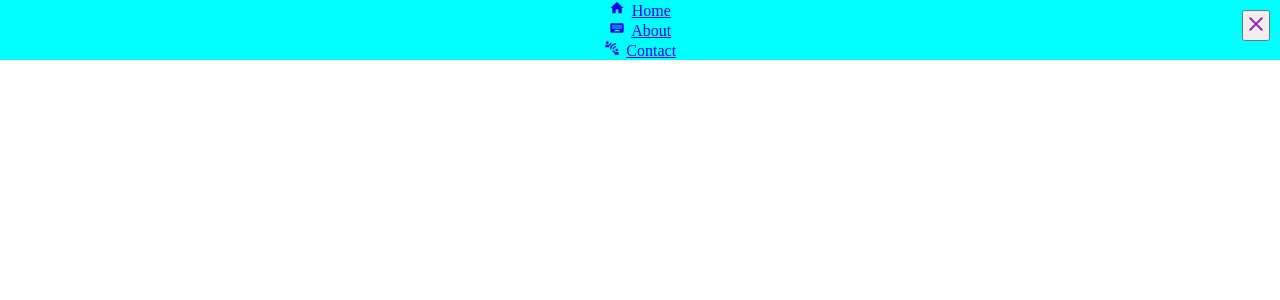
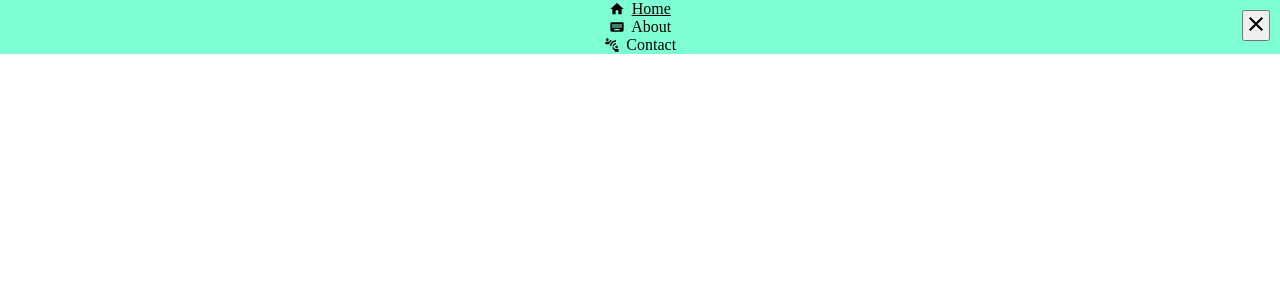
Before and after one commit to Baovola1/nextPf, a Next.js app: page / in a window 1280 px wide. Both pictures are taken after a click on the button 1256 px from the left and 25 px from the top of the page. Shown: the top 300 px of the page. Built offline with nearby package versions, Linux system fonts and the light colour scheme.

Commit message:
mise en place style link UI

```diff
--- a/app/Components/Navigation.js
+++ b/app/Components/Navigation.js
@@ -1,12 +1,14 @@
 "use client";
 import React from "react";
-import Link from "next/link";
 import { useState } from "react";
 import CloseIcon from "@mui/icons-material/Close";
 import MenuIcon from "@mui/icons-material/Menu";
 import HomeIcon from "@mui/icons-material/Home";
 import KeyboardIcon from "@mui/icons-material/Keyboard";
 import ConnectWithoutContactIcon from "@mui/icons-material/ConnectWithoutContact";
+import { Box, Link } from "@mui/material";
+import { Link as RouterLink } from "next/link";
+//import Link from "next/link";
 
 function Navigation() {
   const [showMenu, setShowMenu] = useState(false);
@@ -17,7 +19,7 @@ function Navigation() {
 
   return (
     <>
-      <header style={{ backgroundColor: "cyan" }}>
+      <header style={{ backgroundColor: "#7fffd4" }}>
         <nav className="fixed top-0 w-full flex justify-between p-4 bg-slate-200">
           <div className="sm:hidden">
             <button
@@ -30,9 +32,9 @@ function Navigation() {
               }}
             >
               {showMenu ? (
-                <CloseIcon color="secondary" />
+                <CloseIcon color="dark" />
               ) : (
-                <MenuIcon color="secondary" />
+                <MenuIcon color="dark" />
               )}
             </button>
           </div>
@@ -40,36 +42,62 @@ function Navigation() {
 
         {showMenu && (
           <div className="sm:hidden">
-            <ul
-              style={{
+            <Box
+              sx={{
                 display: "flex",
                 flexDirection: "column",
                 justifyContent: "center",
                 textAlign: "center",
               }}
             >
-              <li>
-                <Link className="block py-2 text-lg" href="/">
+              <Link
+                component={RouterLink}
+                color="inherit"
+                href="/"
+                underline="hover"
+                sx={{
+                  display: "flex",
+                  alignItems: "center",
+                  justifyContent: "center",
+                }}
+              >
                 <HomeIcon sx={{ mr: 0.8 }} fontSize="inherit" />
                 Home
               </Link>
-              </li>
-              <li>
-                <Link className="block py-2 text-lg" href="/about">
+
+              <Link
+                component={RouterLink}
+                color="inherit"
+                href="/about"
+                underline="hover"
+                sx={{
+                  display: "flex",
+                  alignItems: "center",
+                  justifyContent: "center",
+                }}
+              >
                 <KeyboardIcon sx={{ mr: 0.8 }} fontSize="inherit" />
                 About
               </Link>
-              </li>
-              <li>
-                <Link className="block py-2 text-lg" href="/contact">
+
+              <Link
+                component={RouterLink}
+                color="inherit"
+                href="/contact"
+                underline="hover"
+                sx={{
+                  display: "flex",
+                  alignItems: "center",
+                  justifyContent: "center",
+                }}
+              >
                 <ConnectWithoutContactIcon
                   sx={{ mr: 0.8 }}
                   fontSize="inherit"
                 />
                 Contact
               </Link>
-              </li>
-            </ul>
+            </Box>
           </div>
         )}
       </header>
--- a/package.json
+++ b/package.json
@@ -15,6 +15,7 @@
     "@mui/material": "^5.14.15",
     "next": "14.0.0",
     "react": "^18",
-    "react-dom": "^18"
+    "react-dom": "^18",
+    "react-router-dom": "^6.17.0"
   }
 }
```
Also changed, not shown: 1 other file (tests, documents, lock files or other folders). Lines whose indentation alone changed are shown as unchanged.
